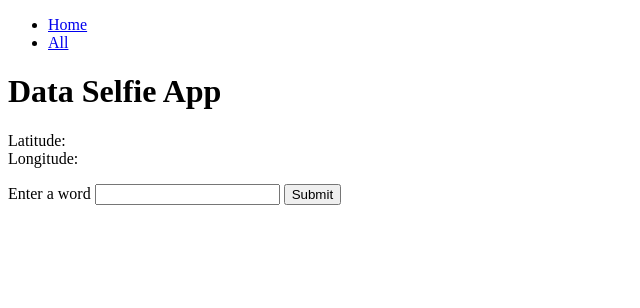
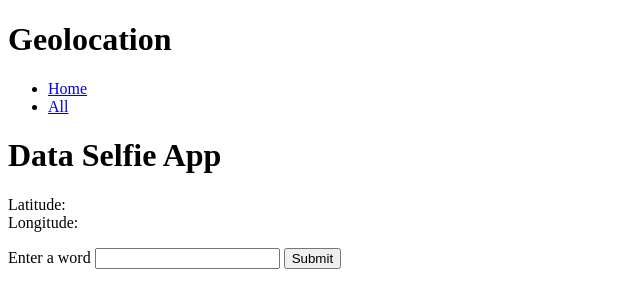
Before and after one commit to justinfread/geoLocate, a website: page public/index.html in a window 1280 px wide. Shown: the whole page, without its empty margins (0-640 px from the left). Drawn offline with Linux system fonts and the light colour scheme.

Commit message:
Update index.html

```diff
--- a/public/index.html
+++ b/public/index.html
@@ -13,6 +13,7 @@
     <title>Geolocation</title>
   </head>
   <body>
+    <h1>Geolocation</h1>
     <nav>
       <ul>
         <li><a href="index.html">Home</a></li>
```
